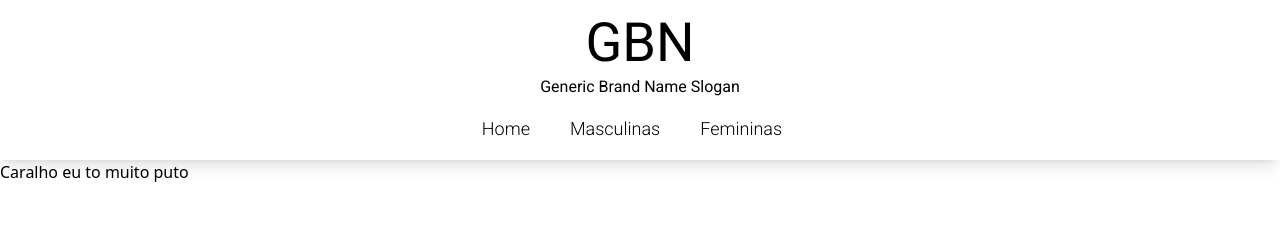
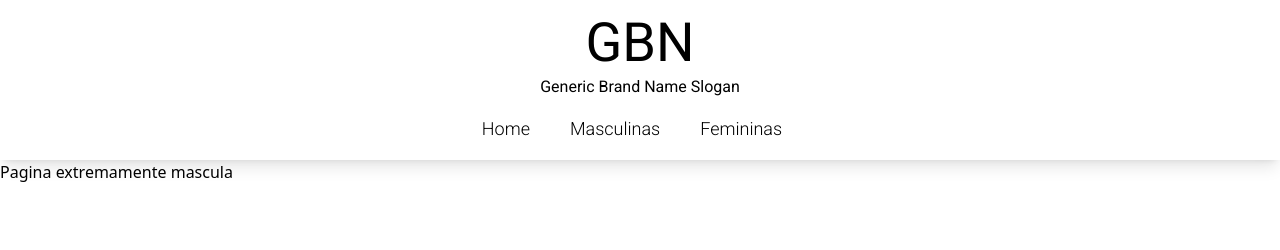
Before and after one commit to leonardommascarenhas/ShoppingCart, a React (Create React App) app: page /masculinas in a window 1280 px wide. Shown: the top 250 px of the page. Built offline with nearby package versions, Linux system fonts and the light colour scheme.

Commit message:
angry joke fix

```diff
--- a/src/Pages/Masculinas.js
+++ b/src/Pages/Masculinas.js
@@ -1,5 +1,5 @@
 const Masculinas = () => {
-  return <div>Caralho eu to muito puto</div>;
+  return <div>Pagina extremamente mascula</div>;
 };
 
 export default Masculinas;
```
